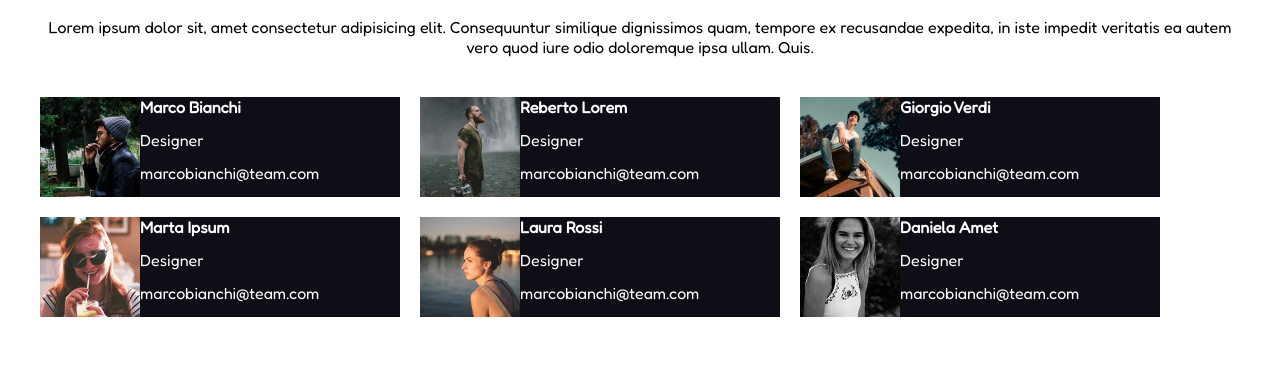
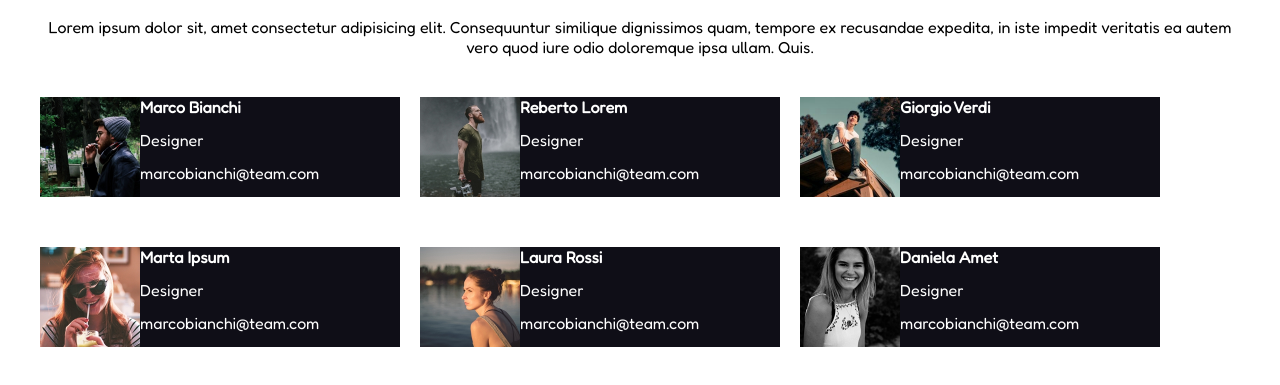
Before and after one commit to Simo-bsc/html-css-float-cards, a plain HTML site: page index.html in a window 1280 px wide. Shown: the part 81-466 px from the top of the page. Drawn offline with Linux system fonts and the light colour scheme.

Commit message:
Piccole modifiche.

```diff
--- a/css/style.css
+++ b/css/style.css
@@ -51,7 +51,7 @@ img{
     color: white;
     background-color: #0F0E17;
     width: calc(100% / 3 - 40px);
-    margin-bottom: 20px;
+    margin-bottom: 50px;
 }
 
 .floats{
--- a/index.html
+++ b/index.html
@@ -38,7 +38,7 @@
 
                 <!-- SECTION BOX -->
 
-                <div class="columns clearfix">
+                <div class="columns ">
 
                     <div class="single-box floats clearfix">
                         <img class="floats clearfix" src="img/male1.png" alt="Male 1">
```
